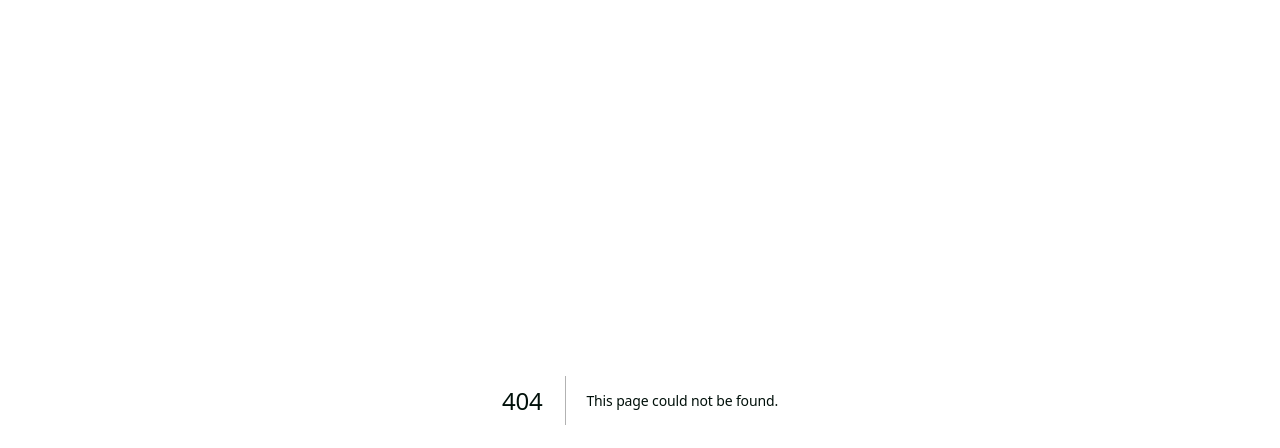
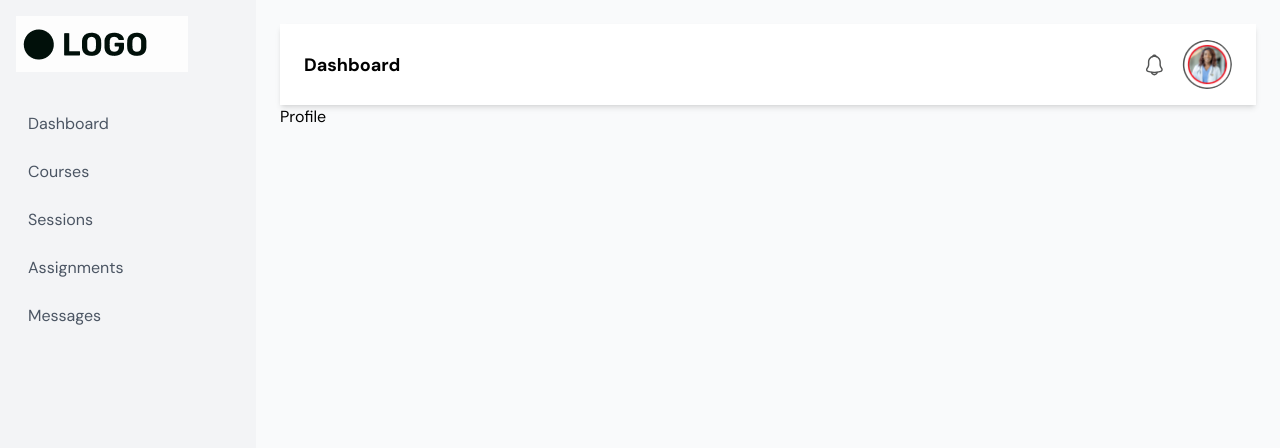
Before and after one commit to Omolara5861/superstar-mentors, a Next.js app: page /mentee-dashboard/profile in a window 1280 px wide. Before the commit this address had no page. Shown: the top 448 px of the page. Built offline with nearby package versions, Linux system fonts and the light colour scheme.

Commit message:
feat: :tada: Setup Profile page

```diff
--- /dev/null
+++ b/src/app/mentee-dashboard/profile/page.tsx
@@ -0,0 +1,8 @@
+import ProfilePage from '../../../pages/mentee-dashboard/profile/Profile';
+export default function About() {
+    return (
+        <>
+            <ProfilePage />
+        </>
+    );
+}
--- a/src/pages/mentee-dashboard/profile/Profile.tsx
+++ b/src/pages/mentee-dashboard/profile/Profile.tsx
@@ -1,7 +1,7 @@
 import Wrapper from '../../../components/mentee-dashboard/wrapper/Wrapper';
 
 
-function Profile() {
+function ProfilePage() {
     return (
         <>
             <p>Profile</p>
@@ -9,4 +9,4 @@ function Profile() {
 
     );
 }
-export default Wrapper(Profile);
+export default Wrapper(ProfilePage);
```
